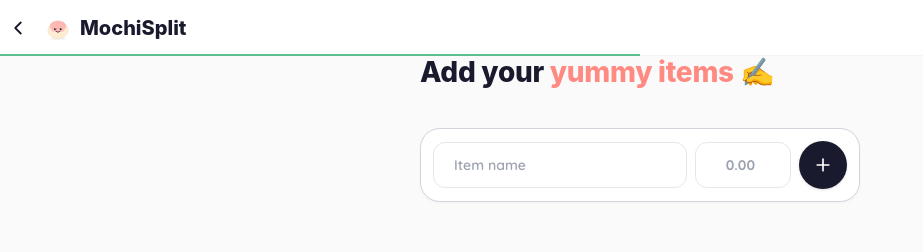
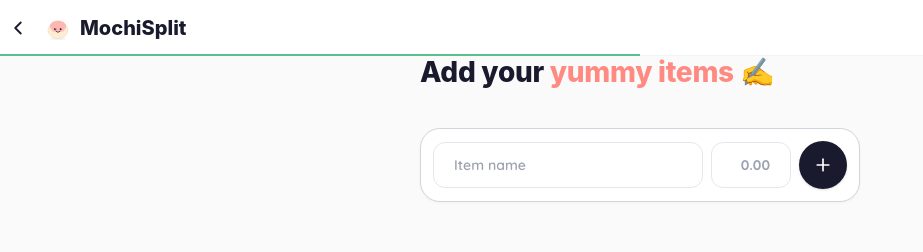
Before and after one commit to rollie243/MochiSplit, a React (Vite) app: page / in a window 1280 px wide. Both pictures are taken after a click on the button "Enter items manually". Shown: the top 252 px of the page, without its empty margins (0-923 px from the left). Built offline with nearby package versions, Linux system fonts and the light colour scheme.

Commit message:
Fixed 'Add Item' layout crash and hidden number input spinners

```diff
--- a/src/components/ItemEditor.jsx
+++ b/src/components/ItemEditor.jsx
@@ -115,12 +115,12 @@ export default function ItemEditor({ items, setItems, billMeta, setBillMeta, onN
             </div>
 
             {/* Add new item — optimized to fit */}
-            <div className="card border-dashed !border-gray-300 flex items-center gap-2 !p-2 md:!p-3">
+            <div className="card border-dashed !border-gray-300 flex items-center gap-2 !p-2 md:!p-3 min-w-0">
                 <input
                     value={newItemName}
                     onChange={(e) => setNewItemName(e.target.value)}
                     placeholder="Item name"
-                    className="flex-1 text-sm px-4 py-4 rounded-xl border border-gray-200 bg-gray-50 font-semibold placeholder:text-text-muted transition-all focus:border-mint focus:bg-white"
+                    className="flex-1 min-w-0 text-sm px-3 py-3.5 rounded-xl border border-gray-200 bg-gray-50 font-semibold placeholder:text-text-muted transition-all focus:border-mint focus:bg-white"
                     onKeyDown={(e) => e.key === 'Enter' && addItem()}
                 />
                 <input
@@ -129,7 +129,7 @@ export default function ItemEditor({ items, setItems, billMeta, setBillMeta, onN
                     placeholder="0.00"
                     type="number"
                     step="0.01"
-                    className="w-24 text-sm px-4 py-4 rounded-xl border border-gray-200 bg-gray-50 text-right font-bold placeholder:text-text-muted transition-all focus:border-mint focus:bg-white"
+                    className="w-20 text-sm px-3 py-3.5 rounded-xl border border-gray-200 bg-gray-50 text-right font-bold placeholder:text-text-muted transition-all focus:border-mint focus:bg-white"
                     onKeyDown={(e) => e.key === 'Enter' && addItem()}
                 />
                 <motion.button
--- a/src/index.css
+++ b/src/index.css
@@ -140,6 +140,18 @@ body {
 
 .scrollbar-none::-webkit-scrollbar {
   display: none;
+}
+
+/* Hide number input spinners */
+input::-webkit-outer-spin-button,
+input::-webkit-inner-spin-button {
+  -webkit-appearance: none;
+  appearance: none;
+  margin: 0;
+}
+
+input[type=number] {
+  -moz-appearance: textfield;
 }
 
 /* Typography */
```
